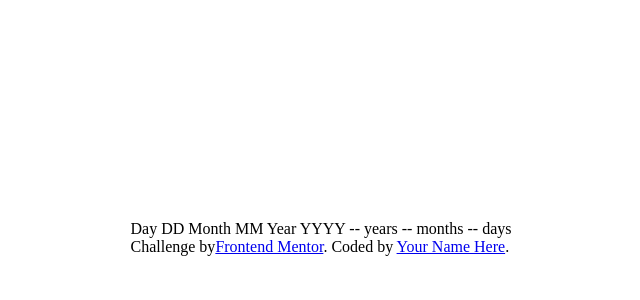
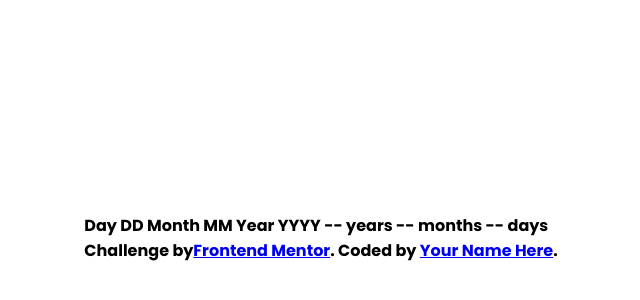
Before and after one commit to joao-lucas-dias/age-calculator-app, a React (Vite) app: page / in a window 1280 px wide. Shown: the part 162-462 px from the top of the page, without its empty margins (319-959 px from the left). Built offline with nearby package versions, Linux system fonts and the light colour scheme.

Commit message:
Add css variables and font

```diff
--- a/index.html
+++ b/index.html
@@ -10,6 +10,12 @@
 			sizes="32x32"
 			href="./assets/images/favicon-32x32.png"
 		/>
+		<link rel="preconnect" href="https://fonts.googleapis.com" />
+		<link rel="preconnect" href="https://fonts.gstatic.com" crossorigin />
+		<link
+			href="https://fonts.googleapis.com/css2?family=Poppins:ital,wght@0,700;1,400;1,800&display=swap"
+			rel="stylesheet"
+		/>
 		<title>Frontend Mentor | Age calculator app</title>
 	</head>
 	<body>
--- a/src/index.css
+++ b/src/index.css
@@ -12,7 +12,22 @@
 * {
 	margin: 0;
 	padding: 0;
-	font: inherit;
+	font-family: 'Poppins', sans-serif;
+}
+
+:root {
+	--color-primary: hsl(259, 100%, 65%);
+	--color-error: hsl(0, 100%, 67%);
+
+	--color-neutral-lightest: hsl(0, 0%, 100%);
+	--color-neutral-lighter: hsl(0, 0%, 94%);
+	--color-neutral-light: hsl(0, 0%, 86%);
+	--color-neutral-dark: hsl(0, 1%, 44%);
+	--color-neutral-darkest: hsl(0, 0%, 8%);
+
+	--font-weight-normal: 400i;
+	--font-weight-bold: 700;
+	--font-weight-bolder: 800i;
 }
 
 /* dark mode user-agent-styles */
```
